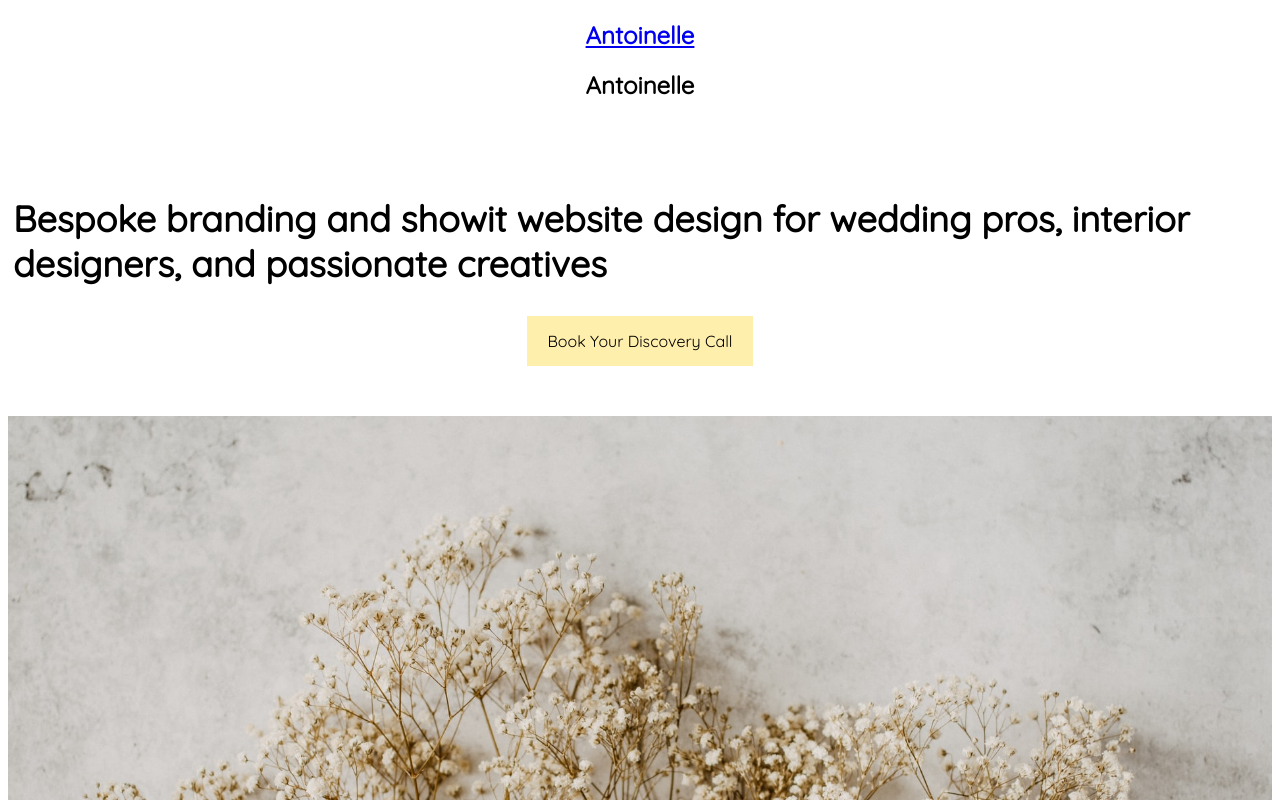
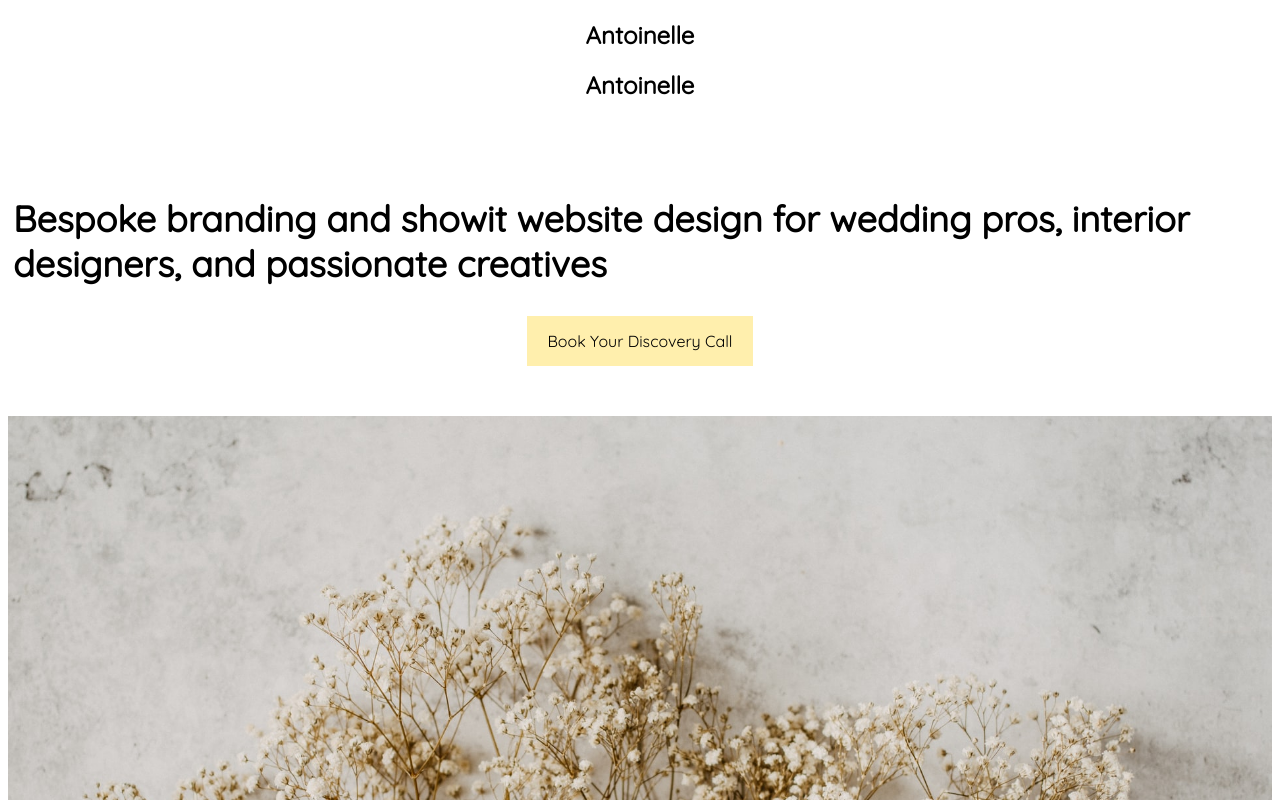
Before and after one commit to MatchaBear/antoinelle-website, a React (Vite) app: page / in a window 1280 px wide. Shown: the top 800 px of the page. Built offline with nearby package versions, Linux system fonts and the light colour scheme.

Commit message:
default a style

```diff
--- a/src/index.css
+++ b/src/index.css
@@ -1,8 +1,13 @@
 body {
-  font-family: 'Quicksand', sans-serif;
+  font-family: "Quicksand", sans-serif;
+}
+
+a {
+  text-decoration: none;
 }
 
 .logo {
+  color: #000000;
   text-align: center;
   font-size: 24px;
 }
@@ -28,6 +33,5 @@ body {
   background-color: rgb(255, 239, 173);
   padding: 15px 20px;
   color: black;
-  text-decoration: none;
   text-align: center;
 }
```
